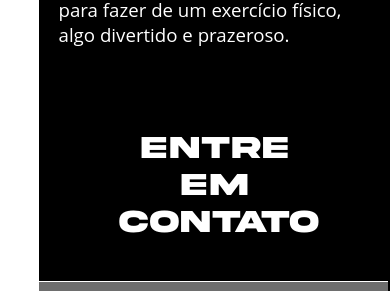
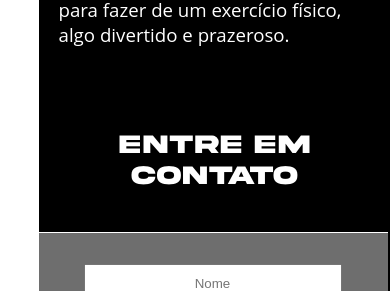
Before and after one commit to GuiFxFarias/ArenaCF, a React (Create React App) app in the folder arena/: page / in a window 390 px wide. Shown: the part 3300-3591 px from the top of the page. Built offline with nearby package versions, Linux system fonts and the light colour scheme.

Commit message:
font-size change

```diff
--- a/arena/src/components/pages/HomePage.jsx
+++ b/arena/src/components/pages/HomePage.jsx
@@ -198,7 +198,9 @@ function HomePage() {
               </p>
             </div>
           </section>
-          <h1 style={{ margin: "1em " }}>Entre em contato</h1>
+          <h1 style={{ margin: "1em " }} className="contactName">
+            Entre em contato
+          </h1>
           <section className="contact">
             <form action="">
               <fieldset>
--- a/arena/src/components/pages/HomePageCss.css
+++ b/arena/src/components/pages/HomePageCss.css
@@ -514,6 +514,10 @@ strong {
     height: 520vh;
   }
 
+  .contactName {
+    font-size: 20pt;
+  }
+
   .bioArena {
     width: 60vw;
   }
@@ -583,8 +587,7 @@ strong {
 }
 
 @media screen and (max-width: 375px) {
-
-  .contentHomePage{
+  .contentHomePage {
     height: 540vh;
   }
 
@@ -598,8 +601,7 @@ strong {
 }
 
 @media screen and (max-width: 360px) {
-  .contentHomePage{
+  .contentHomePage {
     height: 567vh;
   }
-
 }
```
